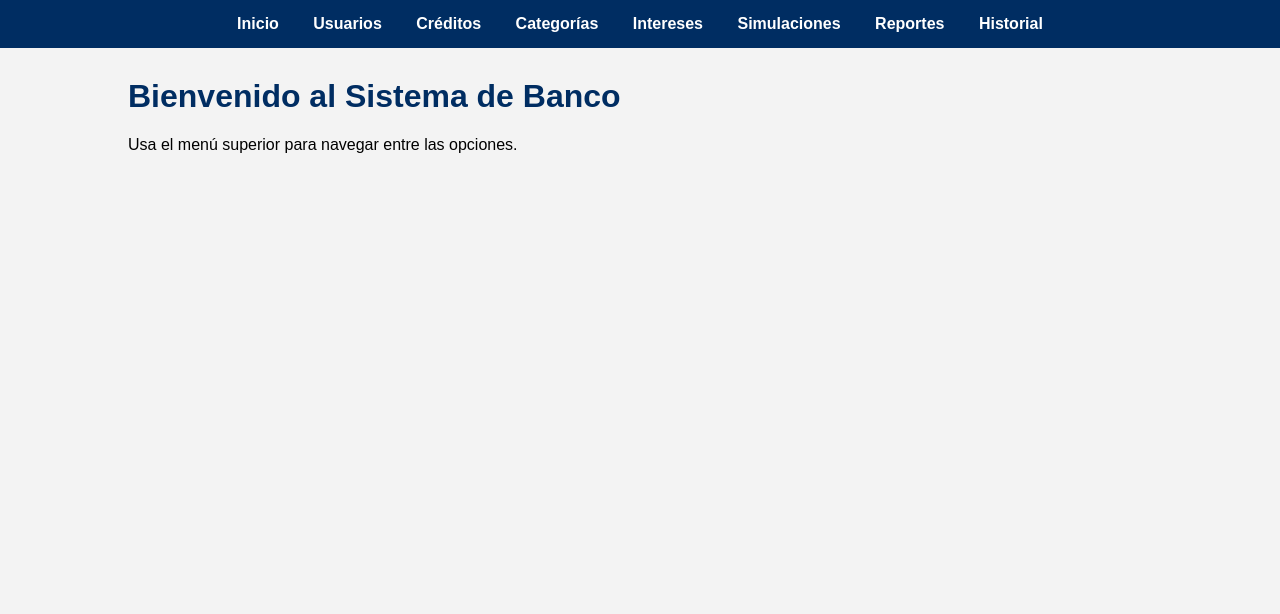
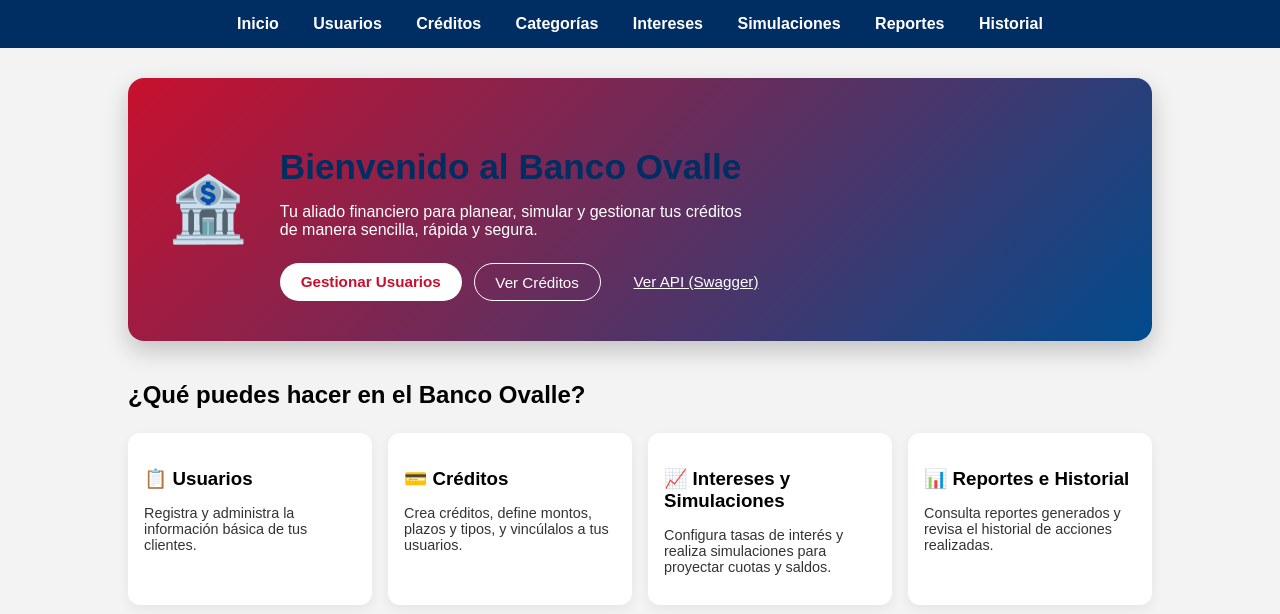
Before and after one commit to Tina-Valen22/proyecto-integrador-banco, a FastAPI app: page / in a window 1280 px wide. Shown: the top 614 px of the page. Run offline with FastAPI, Linux system fonts and the light colour scheme.

Commit message:
mejora de estilos y home html

```diff
--- a/static/styles.css
+++ b/static/styles.css
@@ -63,3 +63,103 @@ th {
 td {
     padding: 6px;
 }
+.hero-banco {
+    display: flex;
+    flex-wrap: wrap;
+    align-items: center;
+    gap: 2rem;
+    padding: 2.5rem;
+    border-radius: 16px;
+    background: linear-gradient(135deg, #c8102e, #004b8d);
+    color: #fff;
+    box-shadow: 0 10px 25px rgba(0, 0, 0, 0.2);
+    margin-bottom: 2.5rem;
+}
+
+.hero-icono {
+    font-size: 4rem;
+}
+
+.hero-texto h1 {
+    font-size: 2.2rem;
+    margin-bottom: 0.5rem;
+}
+
+.hero-texto h1 span {
+    font-weight: bold;
+}
+
+.hero-texto p {
+    font-size: 1rem;
+    margin-bottom: 1.5rem;
+    max-width: 480px;
+}
+
+.hero-botones {
+    display: flex;
+    flex-wrap: wrap;
+    gap: 0.75rem;
+}
+
+.btn-primario,
+.btn-secundario,
+.btn-link {
+    padding: 0.6rem 1.3rem;
+    border-radius: 999px;
+    border: none;
+    cursor: pointer;
+    font-size: 0.95rem;
+    text-decoration: none;
+    display: inline-block;
+    text-align: center;
+}
+
+.btn-primario {
+    background: #ffffff;
+    color: #c8102e;
+    font-weight: bold;
+}
+
+.btn-secundario {
+    background: transparent;
+    border: 1px solid #ffffff;
+    color: #ffffff;
+}
+
+.btn-link {
+    background: transparent;
+    color: #ffffff;
+    text-decoration: underline;
+}
+
+.btn-primario:hover,
+.btn-secundario:hover,
+.btn-link:hover {
+    opacity: 0.9;
+}
+
+.hero-info h2 {
+    margin-bottom: 1.5rem;
+}
+
+.hero-grid {
+    display: grid;
+    grid-template-columns: repeat(auto-fit, minmax(220px, 1fr));
+    gap: 1rem;
+}
+
+.card-info {
+    background: #ffffff;
+    border-radius: 12px;
+    padding: 1rem;
+    box-shadow: 0 4px 12px rgba(0, 0, 0, 0.06);
+}
+
+.card-info h3 {
+    margin-bottom: 0.5rem;
+}
+
+.card-info p {
+    font-size: 0.9rem;
+    color: #333;
+}
--- a/templates/home.html
+++ b/templates/home.html
@@ -1,8 +1,47 @@
 {% extends "base.html" %}
 
-{% block title %}Inicio{% endblock %}
+{% block title %}Bienvenido - Banco Ovalle{% endblock %}
 
 {% block content %}
-<h1>Bienvenido al Sistema de Banco</h1>
-<p>Usa el menú superior para navegar entre las opciones.</p>
+<section class="hero-banco">
+    <div class="hero-icono">
+        🏦
+    </div>
+
+    <div class="hero-texto">
+        <h1>Bienvenido al <span>Banco Ovalle</span></h1>
+        <p>
+            Tu aliado financiero para planear, simular y gestionar tus créditos de manera
+            sencilla, rápida y segura.
+        </p>
+
+        <div class="hero-botones">
+            <a href="/ui/usuarios" class="btn-primario">Gestionar Usuarios</a>
+            <a href="/ui/creditos" class="btn-secundario">Ver Créditos</a>
+            <a href="/docs" class="btn-link">Ver API (Swagger)</a>
+        </div>
+    </div>
+</section>
+
+<section class="hero-info">
+    <h2>¿Qué puedes hacer en el Banco Ovalle?</h2>
+    <div class="hero-grid">
+        <div class="card-info">
+            <h3>📋 Usuarios</h3>
+            <p>Registra y administra la información básica de tus clientes.</p>
+        </div>
+        <div class="card-info">
+            <h3>💳 Créditos</h3>
+            <p>Crea créditos, define montos, plazos y tipos, y vincúlalos a tus usuarios.</p>
+        </div>
+        <div class="card-info">
+            <h3>📈 Intereses y Simulaciones</h3>
+            <p>Configura tasas de interés y realiza simulaciones para proyectar cuotas y saldos.</p>
+        </div>
+        <div class="card-info">
+            <h3>📊 Reportes e Historial</h3>
+            <p>Consulta reportes generados y revisa el historial de acciones realizadas.</p>
+        </div>
+    </div>
+</section>
 {% endblock %}
```
